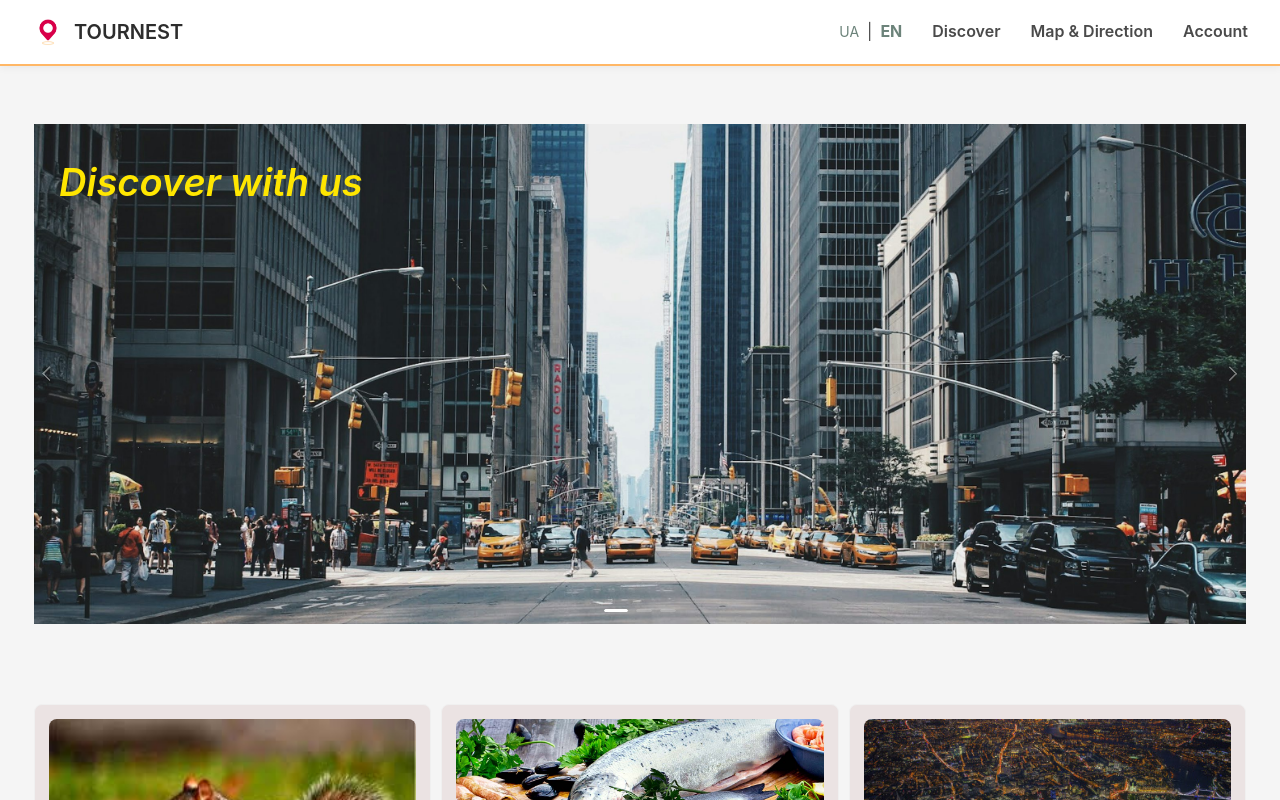
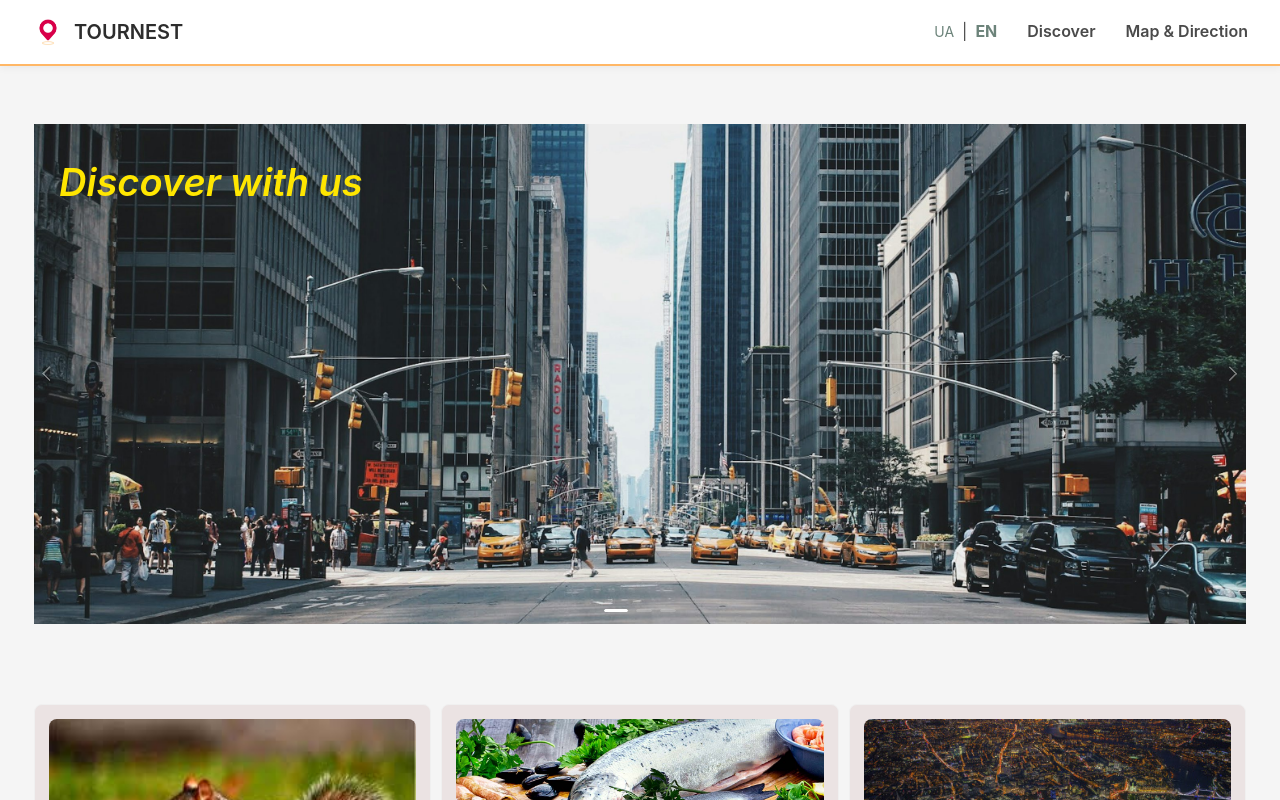
Before and after one commit to rewqla/TourNest, a React (Vite) app in the folder frontend/: page / in a window 1280 px wide. Built offline with nearby package versions, Linux system fonts and the light colour scheme; no server answers; grey boxes are pictures that could not be loaded.

Commit message:
Removed auth logic

```diff
--- a/frontend/src/components/CustomHeader.tsx
+++ b/frontend/src/components/CustomHeader.tsx
@@ -120,7 +120,7 @@ const CustomHeader = () => {
             {t("header.mapAndDirection")}
           </Text>
 
-          {isLoggedIn() ? (
+          {/* {isLoggedIn() ? (
             <Dropdown menu={{ items: userItems }} placement="bottomRight">
               <Text
                 style={{
@@ -145,7 +145,7 @@ const CustomHeader = () => {
             >
               {t("header.account")}
             </Text>
-          )}
+          )} */}
         </Flex>
       </Row>
     </nav>
```
